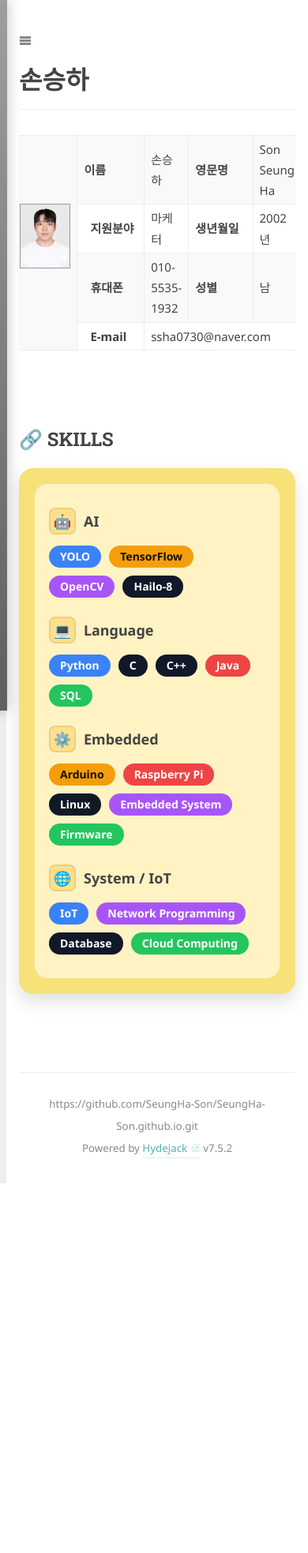
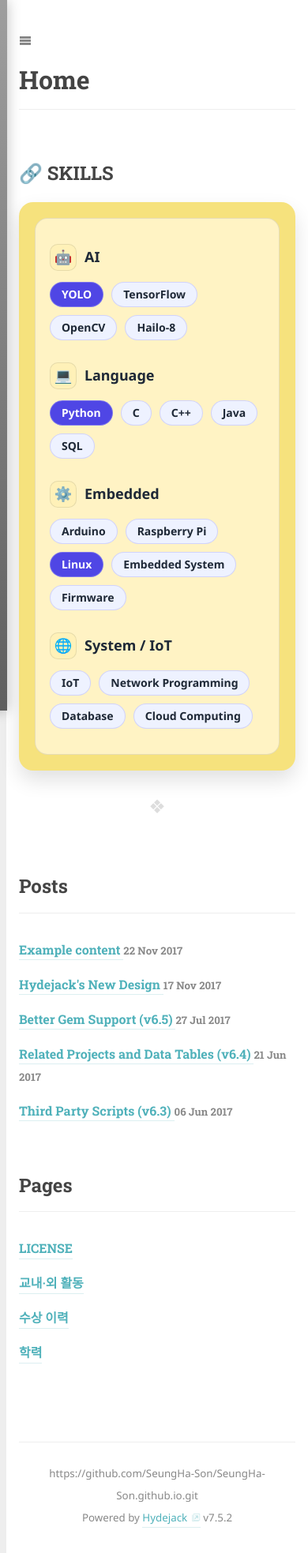
Before and after one commit to SeungHa-Son/SeungHa-Son.github.io, a Jekyll site: the page built from index.md, in a window 390 px wide. Shown: the whole page at 79% size. Built offline with Jekyll 4.4.1, drawn with Linux system fonts in a browser that asks for light colours; some web fonts are replaced; our own code applies the rules of GitHub Pages for plain Markdown files; before the commit the page ends 1499 px from its top, so only the background shows below that; grey boxes are pictures that could not be loaded.

```diff
--- a/_featured_tags/hyde.md
+++ b/_featured_tags/hyde.md
@@ -1,146 +1,113 @@
----
-layout: page
-title: 손승하
-permalink: /
----
-
 <style>
   /* =====================
-     Resume Card
+     SKILLS (Clean Chip UI)
   ===================== */
-  .resume-card{
-    max-width:900px;
-    margin:0 auto 30px;
-    overflow-x:auto;
-  }
-  .resume-table{
-    width:100%;
-    border-collapse:collapse;
-    table-layout:fixed;
-  }
-  .resume-table th,
-  .resume-table td{
-    border:1px solid #333;
-    padding:10px;
-    vertical-align:middle;
-    font-size:15px;
-  }
-  .resume-table th{
-    background:#f5f5f5;
-    width:120px;
-    text-align:left;
-  }
-  .resume-photo{
-    width:170px;
-    text-align:center;
-    background:#fff;
-  }
-  .resume-photo img{
-    width:140px;
-    height:auto;
-    border:1px solid #999;
+
+  :root{
+    /* 배경 톤(따뜻한 노랑 계열 유지) */
+    --skills-outer: #f6e27d;
+    --skills-inner: #fff3c4;
+
+    /* 텍스트/테두리/그림자 */
+    --text: #1f2937;
+    --muted: #6b7280;
+    --border: rgba(17, 24, 39, .10);
+    --shadow: 0 12px 26px rgba(0,0,0,.12);
+
+    /* 칩 컬러: '한 팔레트'로 통일 (Blue/Indigo/Slate) */
+    --chip-bg: #eef2ff;        /* 아주 연한 인디고 */
+    --chip-text: #1f2937;
+    --chip-border: rgba(79,70,229,.18);
+
+    /* 강조 칩(핵심 기술만) */
+    --chip-accent-bg: #4f46e5; /* 인디고 */
+    --chip-accent-text: #ffffff;
+
+    /* 아이콘 배경 */
+    --icon-bg: #fff1b8;
   }
 
-  /* =====================
-     SKILLS (Chip UI)
-  ===================== */
   .skill-box{
-    max-width:900px;
-    margin:20px auto;
-    padding:20px;
-    border-radius:18px;
-    background:#f7e27a;
-    box-shadow:0 10px 22px rgba(0,0,0,.12);
+    max-width: 900px;
+    margin: 20px auto;
+    padding: 20px;
+    border-radius: 18px;
+    background: var(--skills-outer);
+    box-shadow: var(--shadow);
   }
+
   .skill-card{
-    border-radius:16px;
-    background:#fff3c4;
-    padding:18px;
+    border-radius: 16px;
+    background: var(--skills-inner);
+    padding: 18px;
+    border: 1px solid var(--border);
   }
+
+  /* ✅த 핵심: grid로 고정 배치해서 Embedded가 아래로 안 내려가게 */
   .skill-row{
+    display: grid;
+    grid-template-columns: 170px 1fr; /* 왼쪽 라벨 고정, 오른쪽 태그 유연 */
+    gap: 14px;
+    padding: 14px 0;
+    align-items: start;
+  }
+
+  @media (max-width: 720px){
+    .skill-row{
+      grid-template-columns: 1fr; /* 모바일에서는 자연스럽게 세로 */
+    }
+  }
+
+  .skill-label{
     display:flex;
-    gap:14px;
-    padding:12px 0;
-    align-items:flex-start;
-    flex-wrap:wrap;
+    gap: 10px;
+    align-items:center;
+    font-weight: 800;
+    font-size: 18px;
+    color: var(--text);
+    white-space: nowrap;
   }
-  .skill-label{
-    min-width:140px;
-    display:flex;
-    gap:10px;
-    align-items:center;
-    font-weight:800;
-    font-size:18px;
-  }
+
   .skill-icon{
-    width:34px;
-    height:34px;
-    border-radius:8px;
+    width: 34px;
+    height: 34px;
+    border-radius: 10px;
     display:inline-flex;
     align-items:center;
     justify-content:center;
-    background:#ffe08a;
-    border:2px solid rgba(0,0,0,.08);
+    background: var(--icon-bg);
+    border: 1px solid var(--border);
   }
+
   .skill-tags{
     display:flex;
-    flex-wrap:wrap;
-    gap:10px;
+    flex-wrap: wrap;
+    gap: 10px;
+    align-items: center;
+    min-width: 0; /* 중요: 긴 텍스트에서도 레이아웃 안정 */
   }
+
   .chip{
     display:inline-block;
-    padding:7px 14px;
-    border-radius:999px;
-    font-weight:700;
-    font-size:14px;
-    line-height:1;
-    color:#111;
-    background:#e5e7eb;
+    padding: 8px 14px;
+    border-radius: 999px;
+    font-weight: 700;
+    font-size: 14px;
+    line-height: 1;
+    color: var(--chip-text);
+    background: var(--chip-bg);
+    border: 1px solid var(--chip-border);
+    white-space: nowrap;
   }
-  .blue{background:#3b82f6;color:#fff;}
-  .yellow{background:#f59e0b;color:#111;}
-  .green{background:#22c55e;color:#fff;}
-  .red{background:#ef4444;color:#fff;}
-  .purple{background:#a855f7;color:#fff;}
-  .gray{background:#111827;color:#fff;}
+
+  /* 핵심 기술만 강조 */
+  .chip.accent{
+    background: var(--chip-accent-bg);
+    color: var(--chip-accent-text);
+    border-color: rgba(255,255,255,.25);
+  }
 </style>
 
-<!-- =====================
-     Resume
-===================== -->
-<div class="resume-card">
-  <table class="resume-table">
-    <tr>
-      <td class="resume-photo" rowspan="4">
-        <img src="/assets/img/son-face.jpg" alt="손승하 프로필 사진">
-      </td>
-      <th>이름</th>
-      <td>손승하</td>
-      <th>영문명</th>
-      <td>Son Seung Ha</td>
-    </tr>
-    <tr>
-      <th>지원분야</th>
-      <td>마케터</td>
-      <th>생년월일</th>
-      <td>2002년</td>
-    </tr>
-    <tr>
-      <th>휴대폰</th>
-      <td>010-5535-1932</td>
-      <th>성별</th>
-      <td>남</td>
-    </tr>
-    <tr>
-      <th>E-mail</th>
-      <td colspan="3">ssha0730@naver.com</td>
-    </tr>
-  </table>
-</div>
-
-<!-- =====================
-     SKILLS
-===================== -->
 <h2>🔗 SKILLS</h2>
 
 <div class="skill-box">
@@ -151,10 +118,10 @@ permalink: /
         <span class="skill-icon">🤖</span> AI
       </div>
       <div class="skill-tags">
-        <span class="chip blue">YOLO</span>
-        <span class="chip yellow">TensorFlow</span>
-        <span class="chip purple">OpenCV</span>
-        <span class="chip gray">Hailo-8</span>
+        <span class="chip accent">YOLO</span>
+        <span class="chip">TensorFlow</span>
+        <span class="chip">OpenCV</span>
+        <span class="chip">Hailo-8</span>
       </div>
     </div>
 
@@ -163,11 +130,11 @@ permalink: /
         <span class="skill-icon">💻</span> Language
       </div>
       <div class="skill-tags">
-        <span class="chip blue">Python</span>
-        <span class="chip gray">C</span>
-        <span class="chip gray">C++</span>
-        <span class="chip red">Java</span>
-        <span class="chip green">SQL</span>
+        <span class="chip accent">Python</span>
+        <span class="chip">C</span>
+        <span class="chip">C++</span>
+        <span class="chip">Java</span>
+        <span class="chip">SQL</span>
       </div>
     </div>
 
@@ -176,11 +143,11 @@ permalink: /
         <span class="skill-icon">⚙️</span> Embedded
       </div>
       <div class="skill-tags">
-        <span class="chip yellow">Arduino</span>
-        <span class="chip red">Raspberry Pi</span>
-        <span class="chip gray">Linux</span>
-        <span class="chip purple">Embedded System</span>
-        <span class="chip green">Firmware</span>
+        <span class="chip">Arduino</span>
+        <span class="chip">Raspberry Pi</span>
+        <span class="chip accent">Linux</span>
+        <span class="chip">Embedded System</span>
+        <span class="chip">Firmware</span>
       </div>
     </div>
 
@@ -189,10 +156,10 @@ permalink: /
         <span class="skill-icon">🌐</span> System / IoT
       </div>
       <div class="skill-tags">
-        <span class="chip blue">IoT</span>
-        <span class="chip purple">Network Programming</span>
-        <span class="chip gray">Database</span>
-        <span class="chip green">Cloud Computing</span>
+        <span class="chip">IoT</span>
+        <span class="chip">Network Programming</span>
+        <span class="chip">Database</span>
+        <span class="chip">Cloud Computing</span>
       </div>
     </div>
 
--- a/index.md
+++ b/index.md
@@ -1,146 +1,113 @@
----
-layout: page
-title: 손승하
-permalink: /
----
-
 <style>
   /* =====================
-     Resume Card
+     SKILLS (Clean Chip UI)
   ===================== */
-  .resume-card{
-    max-width:900px;
-    margin:0 auto 30px;
-    overflow-x:auto;
-  }
-  .resume-table{
-    width:100%;
-    border-collapse:collapse;
-    table-layout:fixed;
-  }
-  .resume-table th,
-  .resume-table td{
-    border:1px solid #333;
-    padding:10px;
-    vertical-align:middle;
-    font-size:15px;
-  }
-  .resume-table th{
-    background:#f5f5f5;
-    width:120px;
-    text-align:left;
-  }
-  .resume-photo{
-    width:170px;
-    text-align:center;
-    background:#fff;
-  }
-  .resume-photo img{
-    width:140px;
-    height:auto;
-    border:1px solid #999;
+
+  :root{
+    /* 배경 톤(따뜻한 노랑 계열 유지) */
+    --skills-outer: #f6e27d;
+    --skills-inner: #fff3c4;
+
+    /* 텍스트/테두리/그림자 */
+    --text: #1f2937;
+    --muted: #6b7280;
+    --border: rgba(17, 24, 39, .10);
+    --shadow: 0 12px 26px rgba(0,0,0,.12);
+
+    /* 칩 컬러: '한 팔레트'로 통일 (Blue/Indigo/Slate) */
+    --chip-bg: #eef2ff;        /* 아주 연한 인디고 */
+    --chip-text: #1f2937;
+    --chip-border: rgba(79,70,229,.18);
+
+    /* 강조 칩(핵심 기술만) */
+    --chip-accent-bg: #4f46e5; /* 인디고 */
+    --chip-accent-text: #ffffff;
+
+    /* 아이콘 배경 */
+    --icon-bg: #fff1b8;
   }
 
-  /* =====================
-     SKILLS (Chip UI)
-  ===================== */
   .skill-box{
-    max-width:900px;
-    margin:20px auto;
-    padding:20px;
-    border-radius:18px;
-    background:#f7e27a;
-    box-shadow:0 10px 22px rgba(0,0,0,.12);
+    max-width: 900px;
+    margin: 20px auto;
+    padding: 20px;
+    border-radius: 18px;
+    background: var(--skills-outer);
+    box-shadow: var(--shadow);
   }
+
   .skill-card{
-    border-radius:16px;
-    background:#fff3c4;
-    padding:18px;
+    border-radius: 16px;
+    background: var(--skills-inner);
+    padding: 18px;
+    border: 1px solid var(--border);
   }
+
+  /* ✅த 핵심: grid로 고정 배치해서 Embedded가 아래로 안 내려가게 */
   .skill-row{
+    display: grid;
+    grid-template-columns: 170px 1fr; /* 왼쪽 라벨 고정, 오른쪽 태그 유연 */
+    gap: 14px;
+    padding: 14px 0;
+    align-items: start;
+  }
+
+  @media (max-width: 720px){
+    .skill-row{
+      grid-template-columns: 1fr; /* 모바일에서는 자연스럽게 세로 */
+    }
+  }
+
+  .skill-label{
     display:flex;
-    gap:14px;
-    padding:12px 0;
-    align-items:flex-start;
-    flex-wrap:wrap;
+    gap: 10px;
+    align-items:center;
+    font-weight: 800;
+    font-size: 18px;
+    color: var(--text);
+    white-space: nowrap;
   }
-  .skill-label{
-    min-width:140px;
-    display:flex;
-    gap:10px;
-    align-items:center;
-    font-weight:800;
-    font-size:18px;
-  }
+
   .skill-icon{
-    width:34px;
-    height:34px;
-    border-radius:8px;
+    width: 34px;
+    height: 34px;
+    border-radius: 10px;
     display:inline-flex;
     align-items:center;
     justify-content:center;
-    background:#ffe08a;
-    border:2px solid rgba(0,0,0,.08);
+    background: var(--icon-bg);
+    border: 1px solid var(--border);
   }
+
   .skill-tags{
     display:flex;
-    flex-wrap:wrap;
-    gap:10px;
+    flex-wrap: wrap;
+    gap: 10px;
+    align-items: center;
+    min-width: 0; /* 중요: 긴 텍스트에서도 레이아웃 안정 */
   }
+
   .chip{
     display:inline-block;
-    padding:7px 14px;
-    border-radius:999px;
-    font-weight:700;
-    font-size:14px;
-    line-height:1;
-    color:#111;
-    background:#e5e7eb;
+    padding: 8px 14px;
+    border-radius: 999px;
+    font-weight: 700;
+    font-size: 14px;
+    line-height: 1;
+    color: var(--chip-text);
+    background: var(--chip-bg);
+    border: 1px solid var(--chip-border);
+    white-space: nowrap;
   }
-  .blue{background:#3b82f6;color:#fff;}
-  .yellow{background:#f59e0b;color:#111;}
-  .green{background:#22c55e;color:#fff;}
-  .red{background:#ef4444;color:#fff;}
-  .purple{background:#a855f7;color:#fff;}
-  .gray{background:#111827;color:#fff;}
+
+  /* 핵심 기술만 강조 */
+  .chip.accent{
+    background: var(--chip-accent-bg);
+    color: var(--chip-accent-text);
+    border-color: rgba(255,255,255,.25);
+  }
 </style>
 
-<!-- =====================
-     Resume
-===================== -->
-<div class="resume-card">
-  <table class="resume-table">
-    <tr>
-      <td class="resume-photo" rowspan="4">
-        <img src="/assets/img/son-face.jpg" alt="손승하 프로필 사진">
-      </td>
-      <th>이름</th>
-      <td>손승하</td>
-      <th>영문명</th>
-      <td>Son Seung Ha</td>
-    </tr>
-    <tr>
-      <th>지원분야</th>
-      <td>마케터</td>
-      <th>생년월일</th>
-      <td>2002년</td>
-    </tr>
-    <tr>
-      <th>휴대폰</th>
-      <td>010-5535-1932</td>
-      <th>성별</th>
-      <td>남</td>
-    </tr>
-    <tr>
-      <th>E-mail</th>
-      <td colspan="3">ssha0730@naver.com</td>
-    </tr>
-  </table>
-</div>
-
-<!-- =====================
-     SKILLS
-===================== -->
 <h2>🔗 SKILLS</h2>
 
 <div class="skill-box">
@@ -151,10 +118,10 @@ permalink: /
         <span class="skill-icon">🤖</span> AI
       </div>
       <div class="skill-tags">
-        <span class="chip blue">YOLO</span>
-        <span class="chip yellow">TensorFlow</span>
-        <span class="chip purple">OpenCV</span>
-        <span class="chip gray">Hailo-8</span>
+        <span class="chip accent">YOLO</span>
+        <span class="chip">TensorFlow</span>
+        <span class="chip">OpenCV</span>
+        <span class="chip">Hailo-8</span>
       </div>
     </div>
 
@@ -163,11 +130,11 @@ permalink: /
         <span class="skill-icon">💻</span> Language
       </div>
       <div class="skill-tags">
-        <span class="chip blue">Python</span>
-        <span class="chip gray">C</span>
-        <span class="chip gray">C++</span>
-        <span class="chip red">Java</span>
-        <span class="chip green">SQL</span>
+        <span class="chip accent">Python</span>
+        <span class="chip">C</span>
+        <span class="chip">C++</span>
+        <span class="chip">Java</span>
+        <span class="chip">SQL</span>
       </div>
     </div>
 
@@ -176,11 +143,11 @@ permalink: /
         <span class="skill-icon">⚙️</span> Embedded
       </div>
       <div class="skill-tags">
-        <span class="chip yellow">Arduino</span>
-        <span class="chip red">Raspberry Pi</span>
-        <span class="chip gray">Linux</span>
-        <span class="chip purple">Embedded System</span>
-        <span class="chip green">Firmware</span>
+        <span class="chip">Arduino</span>
+        <span class="chip">Raspberry Pi</span>
+        <span class="chip accent">Linux</span>
+        <span class="chip">Embedded System</span>
+        <span class="chip">Firmware</span>
       </div>
     </div>
 
@@ -189,10 +156,10 @@ permalink: /
         <span class="skill-icon">🌐</span> System / IoT
       </div>
       <div class="skill-tags">
-        <span class="chip blue">IoT</span>
-        <span class="chip purple">Network Programming</span>
-        <span class="chip gray">Database</span>
-        <span class="chip green">Cloud Computing</span>
+        <span class="chip">IoT</span>
+        <span class="chip">Network Programming</span>
+        <span class="chip">Database</span>
+        <span class="chip">Cloud Computing</span>
       </div>
     </div>
 
```
Also changed, not shown: README.md.
